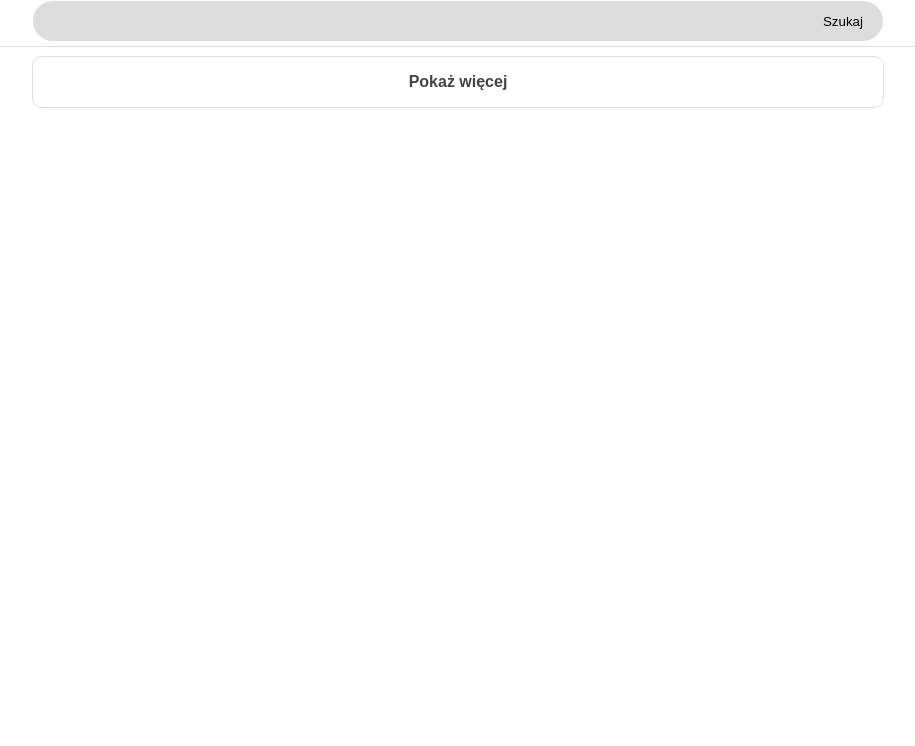
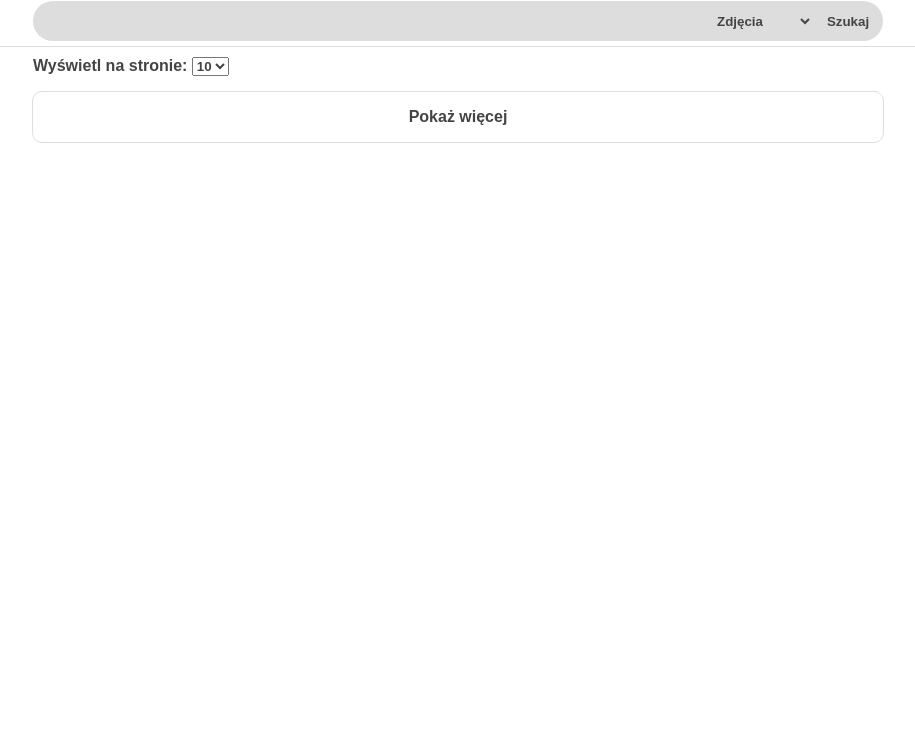
Before and after one commit to torik190/Praktyki, a plain HTML site: page projekt/index.html in a window 1280 px wide. Shown: the part 54-800 px from the top of the page, without its empty margins (182-1097 px from the left). Drawn offline with Linux system fonts and the light colour scheme.

Commit message:
Ustawienia wyszukiwania
Dodano ustawienia wyszukiwania w tym:
- ilość elementów na stronie
- sortuj według
- kategoria (jeszcze nic nie robi)

```diff
--- a/projekt/index.html
+++ b/projekt/index.html
@@ -2,21 +2,50 @@
 <head>
     <title>FotoGaleria24.pl</title>
     <meta charset="utf-8">
+    <meta name="viewport" content="width=device-width,initial-scale=1.0">
     <link rel="icon" href="icons/favicon.png">
     <link rel="stylesheet" href="style.css">
     <script src="index.js" language="javascript"></script>
 </head>
 <body>
-    <!--autor, unsplash-->
+    <div id="settings">
+        <label style="display: none;">
+            Sortuj według:
+            <select id="order_by" onchange="settingsChanged()">
+                <option value="relevant">Trafność</option>
+                <option value="latest">Data opublikowania</option>
+            </select>
+        </label>
+        <label>
+            Wyświetl na stronie:
+            <select id="per_page" onchange="settingsChanged()">
+                <option value="10">10</option>
+                <option value="20">20</option>
+                <option value="30">30</option>
+            </select>
+        </label>
+    </div>
     <div id="container"></div>
     <div id="showMore" onclick="showMore()">Pokaż więcej</div>
 
+    <!--nagłówek-->
     <header>
         <img src="icons/logo.png" alt="logo" onclick="start()" id="logo">
-        <input type="text" id="query"><input type="button" value="Szukaj" id="search" onclick="handleFind()">
+        <div class="center">
+            <input type="text" id="query">
+            <select id="type">
+                <option value="photo">Zdjęcia</option>
+                <option value="user">Użytkownicy</option>
+                <option value="coll">Kolekcje</option>
+            </select>
+            <input type="button" value="Szukaj" id="search" onclick="handleFind()">
+        </div>
         <!--kategoria, ilość, sortowanie-->
     </header>
+
+    <!--przybliżenie-->
     <div id="zoom" onclick="closeZoom()" style="display: none">
+        <!--autor, unsplash-->
         <img src="icons/logo.png" id="zoomImg">
         <div id="zoomButtons">
             <div class="zoomButton" id="zoomLike" title="Polub"><img src="icons/unlike.png" alt="like"></div>
--- a/projekt/index.js
+++ b/projekt/index.js
@@ -1,9 +1,10 @@
-const accessKey = "EFJGPfM_Shem4FlBoyJucYIdGNa3cj6tBZb8_sui1cM"
+const accessKey = "EFJGPfM_Shem4FlBoyJucYIdGNa3cj6tBZb8_sui1cM";
 
 var images = [];
 var container;
 var query;
-var perPage
+var perPage;
+var orderBy;
 var page;
 var fun;
 
@@ -30,6 +31,9 @@ function handleFind() {
     if(q == "")
         return;
     query = q;
+    perPage = document.getElementById("per_page").value;
+    orderBy = document.getElementById("order_by").value;
+
     page = 1;
     closeZoom();
     fun = ()=>{findImages()};
@@ -41,10 +45,18 @@ function showMore() {
     fun();
 }
 
+function settingsChanged() {
+    perPage = document.getElementById("per_page").value;
+    orderBy = document.getElementById("order_by").value;
+    page = 1;
+    fun();
+}
+
 //-----pobieranie zdjęć-----
 
 function findImages() {
-    fetch("https://api.unsplash.com/search/photos?client_id=" + accessKey + "&query=" + query + "&per_page=" + perPage + "&page=" + page)
+    document.getElementById("order_by").parentElement.style = "display: block";
+    fetch("https://api.unsplash.com/search/photos?client_id=" + accessKey + "&query=" + query + "&per_page=" + perPage + "&page=" + page + "&order_by=" + orderBy)
     .then(response => response.json())
     .then(data => data.results)
     .then(results => {
@@ -57,6 +69,7 @@ function findImages() {
 }
 
 function randomImages() {
+    document.getElementById("order_by").parentElement.style = "display: none";
     fetch("https://api.unsplash.com/photos/random?client_id=" + accessKey + "&count=" + perPage)
     .then(response => response.json())
     .then(results => {
--- a/projekt/style.css
+++ b/projekt/style.css
@@ -1,5 +1,8 @@
 body {
     margin: 0;
+}
+
+* {
     font-family: sans-serif;
     font-weight: bold;
     color: #444;
@@ -12,7 +15,6 @@ header {
     top: 0px;
     background-color: white;
     border-bottom: 1px #ddd solid;
-    text-align: center;
 }
 
 #logo {
@@ -23,21 +25,29 @@ header {
     cursor: pointer;
 }
 
-input {
+.center {
+    width: fit-content;
+    margin-left: auto;
+    margin-right: auto;
+}
+
+header input, header select {
+    display: block;
     height: 40px;
     margin-top: 5px;
+    float: left;
     background-color: #ddd;
     border: 0;
     outline: none;
 }
 
-input:hover {
+header input:hover, header select:hover {
     background-color: #ccc;
     border: 0;
 }
 
 #query {
-    width: 770px;
+    width: 680px;
     padding: 10px;
     border-top-left-radius: 20px;
     border-bottom-left-radius: 20px;
@@ -45,8 +55,13 @@ input:hover {
     border-bottom-right-radius: 0;
 }
 
+#type {
+    width: 100px;
+    cursor: pointer;
+}
+
 #search {
-    width: 80px;
+    width: 70px;
     border-top-left-radius: 0;
     border-bottom-left-radius: 0;
     border-top-right-radius: 20px;
@@ -54,9 +69,25 @@ input:hover {
     cursor: pointer;
 }
 
+#settings {
+    width: 860px;
+    height: 30px;
+    margin-top: 55px;
+    margin-left: auto;
+    margin-right: auto;
+}
+
+#settings label {
+    display: block;
+    float: left;
+    height: 30px;
+    margin-left: 5px;
+    margin-right: 15px;
+    line-height: 30px;
+}
+
 #container {
     width: 860px;
-    margin-top: 50px;
     margin-bottom: 10px;
     margin-left: auto;
     margin-right: auto;
@@ -166,12 +197,12 @@ input:hover {
         margin-right: auto;
     }
 
-    input {
+    header input, header select {
         margin-top: 55px;
     }
 
-    #container {
-        margin-top: 100px;
+    #settings {
+        margin-top: 105px;
     }
 
     header {
@@ -181,10 +212,10 @@ input:hover {
 
 @media only screen and (max-width: 900px) {
     #query {
-        width: 340px;
+        width: 250px;
     }
 
-    #container {
+    #container, #settings {
         width: 430px;
     }
 
```
